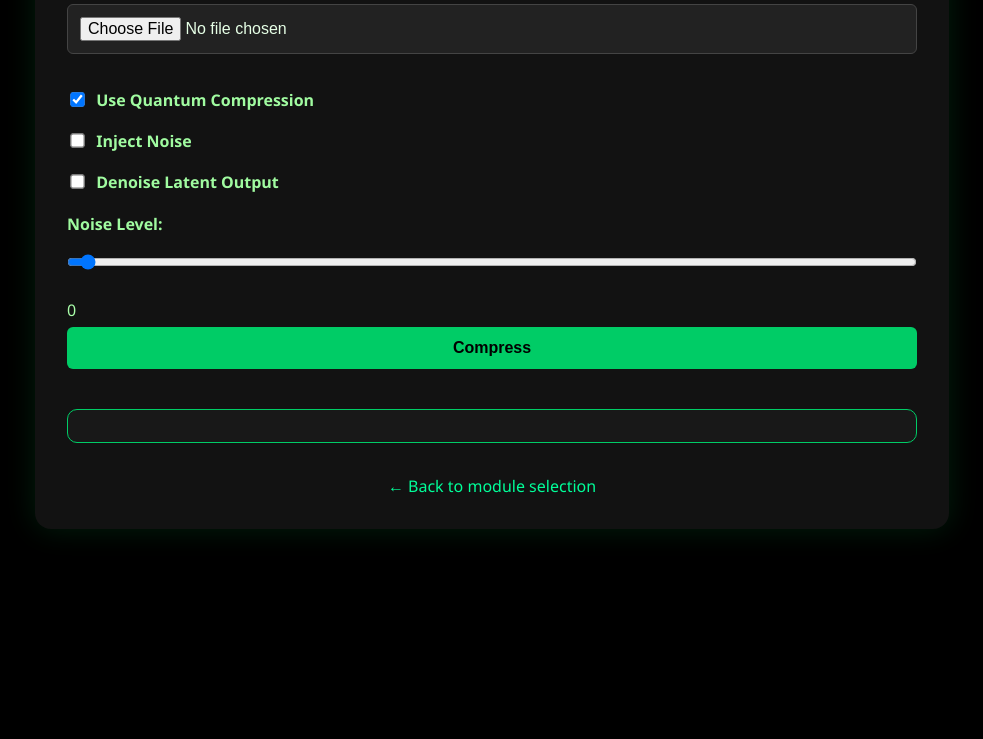
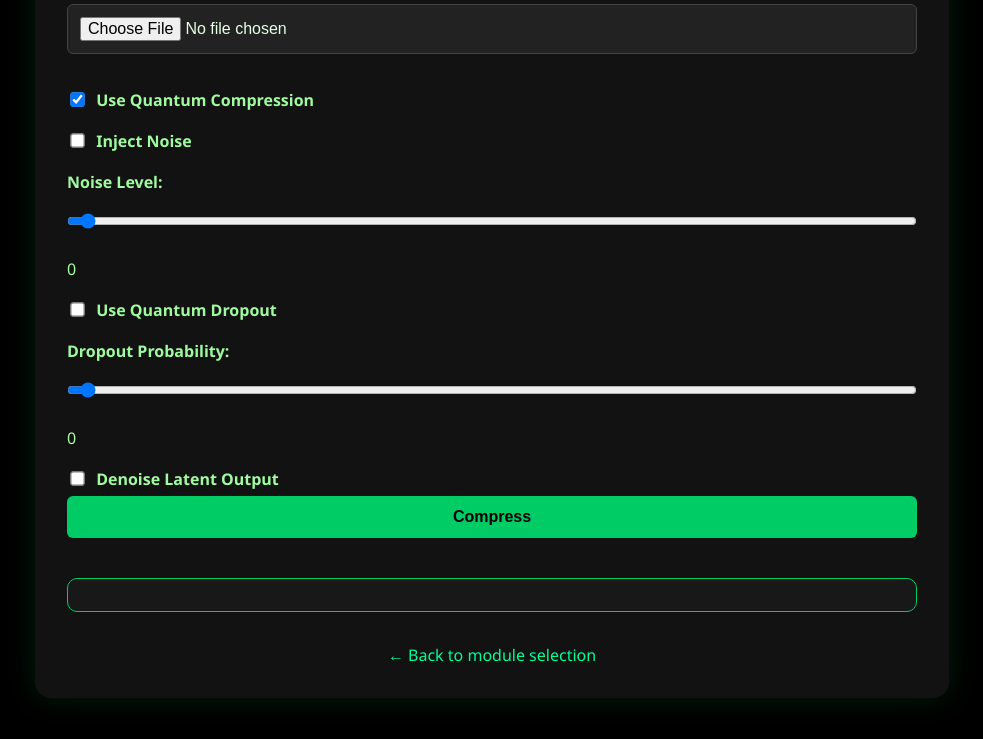
Before and after one commit to Dheeraj1301/Quantum_nvl, a plain HTML site: page quantumflow_ai/frontend/public/compressor.html in a window 1280 px wide. Shown: the part 185-924 px from the top of the page, without its empty margins (148-1131 px from the left). Before the commit the page ends 800 px from the top, so only its background shows below. Drawn offline with Linux system fonts and the light colour scheme.

Commit message:
complete

```diff
--- a/quantumflow_ai/frontend/public/compressor.html
+++ b/quantumflow_ai/frontend/public/compressor.html
@@ -11,33 +11,52 @@
     <h1>Q-Compression Module</h1>
 
     <form id="compressForm">
+      <!-- File Upload -->
       <label for="fileInput">Upload CSV File:</label>
       <input type="file" id="fileInput" accept=".csv" required />
 
+      <!-- Quantum Compression -->
       <label>
         <input type="checkbox" id="quantumToggle" checked />
         Use Quantum Compression
       </label>
 
+      <!-- Noise Injection -->
       <label>
         <input type="checkbox" id="noiseToggle" />
         Inject Noise
       </label>
 
+      <!-- Noise Level -->
+      <label for="noiseLevel">Noise Level:</label>
+      <input type="range" id="noiseLevel" min="0" max="0.3" step="0.01" value="0" oninput="document.getElementById('noiseValue').textContent = this.value" />
+      <span id="noiseValue" style="color: #aaffaa;">0</span>
+
+      <!-- Dropout -->
+      <label>
+        <input type="checkbox" id="dropoutToggle" />
+        Use Quantum Dropout
+      </label>
+
+      <!-- Dropout Probability -->
+      <label for="dropoutProb">Dropout Probability:</label>
+      <input type="range" id="dropoutProb" min="0" max="1" step="0.1" value="0" oninput="document.getElementById('dropoutValue').textContent = this.value" />
+      <span id="dropoutValue" style="color: #aaffaa;">0</span>
+
+      <!-- Denoiser -->
       <label>
         <input type="checkbox" id="denoiseToggle" />
         Denoise Latent Output
       </label>
 
-      <label for="noiseLevel">Noise Level:</label>
-      <input type="range" id="noiseLevel" min="0" max="0.3" step="0.01" value="0" oninput="noiseValue.textContent = this.value" />
-      <span id="noiseValue" style="color: #aaffaa;">0</span>
-
+      <!-- Submit -->
       <button type="submit">Compress</button>
     </form>
 
+    <!-- JSON Output -->
     <div id="output" class="output-box"></div>
 
+    <!-- Navigation -->
     <div class="center">
       <a href="index.html" class="back-link">← Back to module selection</a>
     </div>
```
